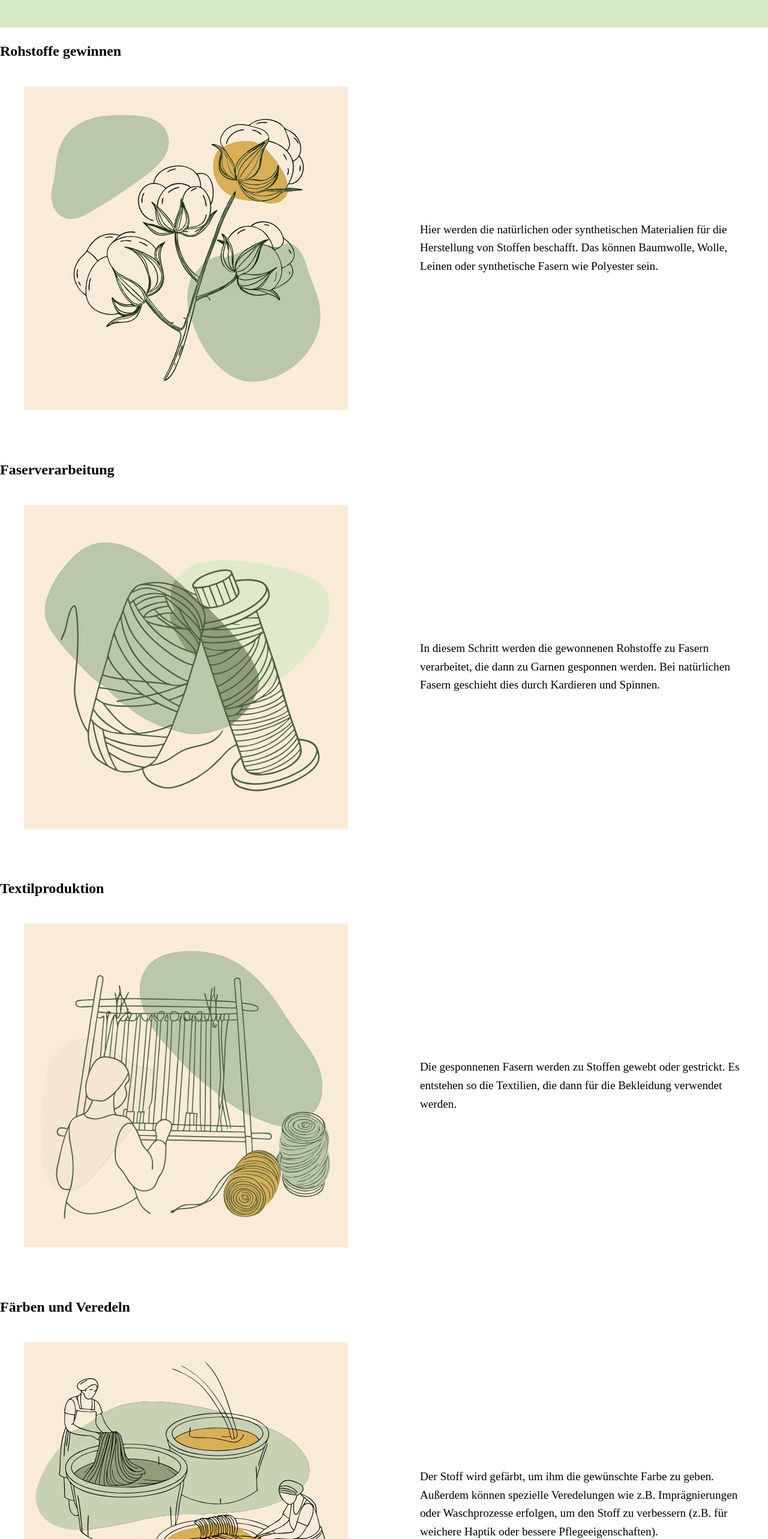
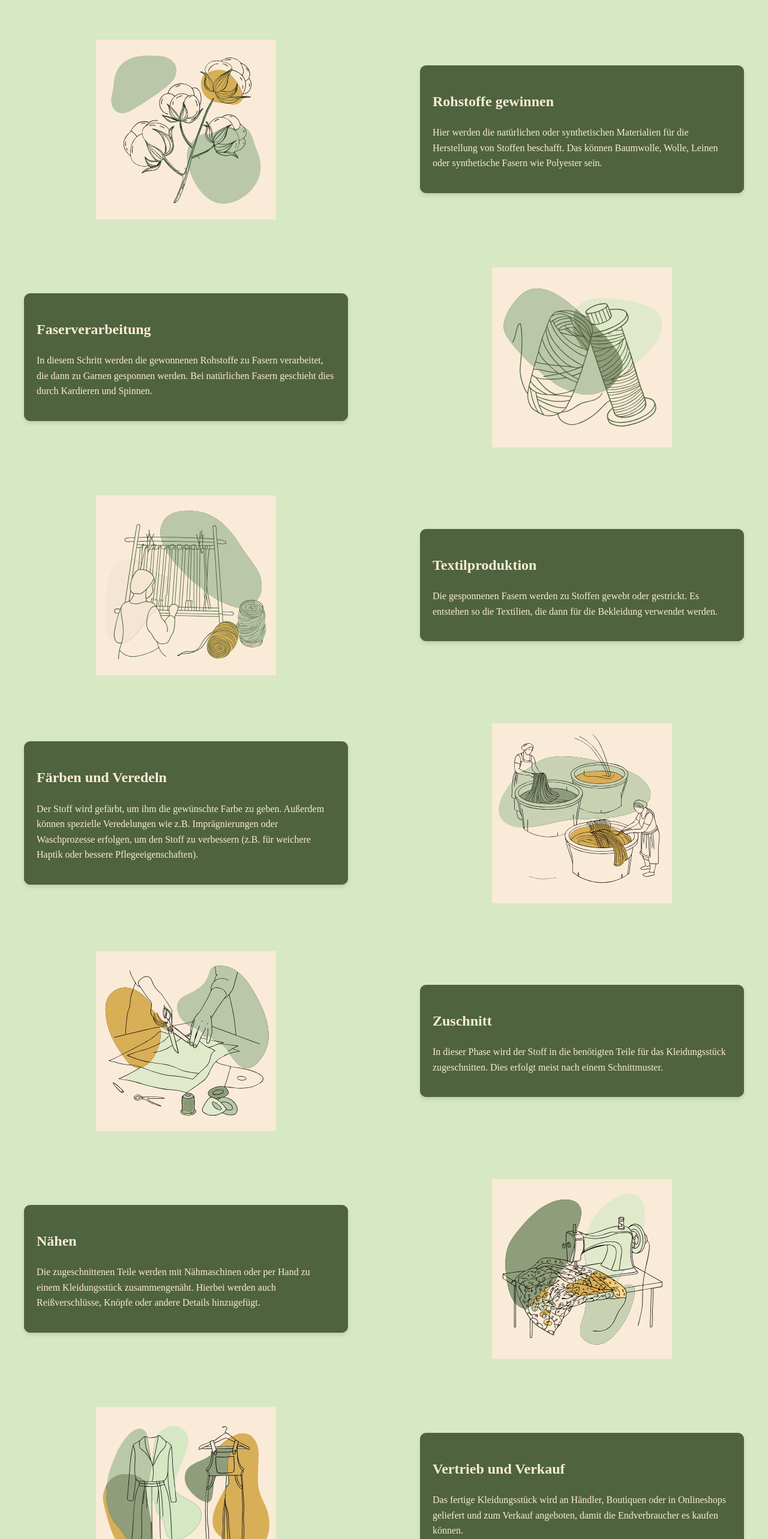
Before and after one commit to christianrenger/dmwt, a Next.js app: page / in a window 1280 px wide. Shown: the part 1152-3718 px from the top of the page at 60% size. Built offline with nearby package versions, Linux system fonts and the light colour scheme.

Commit message:
format verbessert text and container colored

```diff
--- a/app/globals.css
+++ b/app/globals.css
@@ -131,47 +131,57 @@ body {
 
 body {
   cursor: url('icons8-tshirt-32.png') , auto;
+  background-color: #D6E8C4;
 }
-/* General Container for the rows */
+
 .container {
-  max-width: 1200px; /* Adjust the width as per your design */
+  max-width: 1200px;
   margin: 0 auto;
   padding: 20px;
 }
-
-/* General Container for the rows */
-.container {
-  max-width: 1200px; /* Adjust the width as per your design */
-  margin: 0 auto;
-  padding: 20px;
+.colored-text-container {
+  background-color: #4f633f; /* Light gray background for the text */
+  padding: 20px; /* Add space inside the container */
+  border-radius: 10px; /* Rounded corners for a modern look */
+  box-shadow: 0 4px 6px rgba(0, 0, 0, 0.1); /* Subtle shadow for depth */
+  border: 1px solid #4f633f; /* Optional: border for better definition */
+}
+.colored-text-container h2 {
+  color: #faebd8; /* Example: blue heading */
 }
 
-/* Flexbox row that holds an image and text */
+.colored-text-container p {
+  color: #faebd8; /* Example: slightly lighter gray for paragraph text */
+}
+
+
 .row {
   display: flex;
   justify-content: space-between;
   align-items: center;
-  margin-bottom: 40px; /* Space between the rows */
+  flex-wrap: wrap;
+  gap: 20px;
+  margin-bottom: 40px;
 }
 
-/* Image styling */
-.image {
-  width: 45%; /* Adjust the image width */
-  height: auto;
+.image, .text {
+  width: 45%;
 }
 
-/* Text styling */
-.text {
-  width: 45%; /* Adjust the text width */
-  font-size: 1.2rem;
+@media (max-width: 768px) {
+  .row {
+    flex-direction: column;
+  }
+
+  .text, .image {
+    width: 100%;
+  }
 }
 
-/* Odd sections (1st, 3rd, 5th, etc.): Image on the right, text on the left */
 .row.odd {
-  flex-direction: row-reverse; /* Reverse the order: image on the right, text on the left */
+  flex-direction: row-reverse; /* Image on the right, text on the left */
 }
 
-/* Even sections (2nd, 4th, 6th, etc.): Image on the left, text on the right */
 .row.even {
-  flex-direction: row; /* Regular order: image on the left, text on the right */
+  flex-direction: row; /* Image on the left, text on the right */
 }
--- a/app/page.jsx
+++ b/app/page.jsx
@@ -87,7 +87,8 @@ export default function Home() {
                 <div className="hero-content">
                     <h1>Trage, Was Die Welt Verändert!</h1>
                     <p>
-                        „Jeder Kauf ist ein kleiner Schritt in Richtung einer nachhaltigeren Zukunft. Werde Teil der Veränderung!“
+                        „Jeder Kauf ist ein kleiner Schritt in Richtung einer nachhaltigeren Zukunft. Werde Teil der
+                        Veränderung!“
                     </p>
                     <button className="cta-button">Mehr Informationen</button>
                 </div>
@@ -101,16 +102,20 @@ export default function Home() {
                 </div>
             </header>
 
-            {/* Content Sections */}
-            <main className="main-content">
             <section className="content-section fade-in">
-                    <h2>Rohstoffe gewinnen</h2>
                 <div className="container">
                     <div className="row odd">
-                            <p className="text">
-                                Hier werden die natürlichen oder synthetischen Materialien für die Herstellung von Stoffen
-                                beschafft. Das können Baumwolle, Wolle, Leinen oder synthetische Fasern wie Polyester sein.
+                        <div className="text">
+                            <div className="colored-text-container">
+                            <h2>Rohstoffe gewinnen</h2>
+                            <p>
+                                Hier werden die natürlichen oder synthetischen Materialien für die Herstellung von
+                                Stoffen
+                                beschafft. Das können Baumwolle, Wolle, Leinen oder synthetische Fasern wie Polyester
+                                sein.
                             </p>
+                        </div>
+                        </div>
                         <Image
                             src="/baumwolle-icon 1.svg"
                             alt="Nachhaltige Materialien"
@@ -123,9 +128,18 @@ export default function Home() {
             </section>
 
             <section className="content-section fade-in">
-                    <h2>Faserverarbeitung</h2>
                 <div className="container">
                     <div className="row even">
+                        <div className="text">
+                            <div className="colored-text-container">
+                            <h2>Faserverarbeitung</h2>
+                            <p>
+                                In diesem Schritt werden die gewonnenen Rohstoffe zu Fasern verarbeitet, die dann zu
+                                Garnen
+                                gesponnen werden. Bei natürlichen Fasern geschieht dies durch Kardieren und Spinnen.
+                            </p>
+                                </div>
+                        </div>
                         <Image
                             src="/threads-icon 1.svg"
                             alt="Nachhaltige Produktion"
@@ -133,22 +147,23 @@ export default function Home() {
                             height={300}
                             className="image"
                         />
-                            <p className="text">
-                                In diesem Schritt werden die gewonnenen Rohstoffe zu Fasern verarbeitet, die dann zu Garnen
-                                gesponnen werden. Bei natürlichen Fasern geschieht dies durch Kardieren und Spinnen.
-                            </p>
                     </div>
                 </div>
             </section>
 
             <section className="content-section fade-in">
-                    <h2>Textilproduktion</h2>
                 <div className="container">
                     <div className="row odd">
-                            <p className="text">
-                                Die gesponnenen Fasern werden zu Stoffen gewebt oder gestrickt. Es entstehen so die Textilien,
+                        <div className="text">
+                            <div className="colored-text-container">
+                            <h2>Textilproduktion</h2>
+                            <p>
+                                Die gesponnenen Fasern werden zu Stoffen gewebt oder gestrickt. Es entstehen so die
+                                Textilien,
                                 die dann für die Bekleidung verwendet werden.
                             </p>
+                            </div>
+                        </div>
                         <Image
                             src="/weaving 1.svg"
                             alt="Recycling und Wiederverwendung"
@@ -161,9 +176,19 @@ export default function Home() {
             </section>
 
             <section className="content-section fade-in">
-                    <h2>Färben und Veredeln</h2>
                 <div className="container">
                     <div className="row even">
+                        <div className="text">
+                            <div className="colored-text-container">
+                            <h2>Färben und Veredeln</h2>
+                            <p>
+                                Der Stoff wird gefärbt, um ihm die gewünschte Farbe zu geben. Außerdem können spezielle
+                                Veredelungen wie z.B. Imprägnierungen oder Waschprozesse erfolgen, um den Stoff zu
+                                verbessern
+                                (z.B. für weichere Haptik oder bessere Pflegeeigenschaften).
+                            </p>
+                            </div>
+                        </div>
                         <Image
                             src="/threads-dyeing 1.svg"
                             alt="Recycling und Wiederverwendung"
@@ -171,23 +196,23 @@ export default function Home() {
                             height={300}
                             className="image"
                         />
-                            <p className="text">
-                                Der Stoff wird gefärbt, um ihm die gewünschte Farbe zu geben. Außerdem können spezielle
-                                Veredelungen wie z.B. Imprägnierungen oder Waschprozesse erfolgen, um den Stoff zu verbessern
-                                (z.B. für weichere Haptik oder bessere Pflegeeigenschaften).
-                            </p>
                     </div>
                 </div>
             </section>
 
             <section className="content-section fade-in">
-                    <h2>Zuschnitt</h2>
                 <div className="container">
                     <div className="row odd">
-                            <p className="text">
-                                In dieser Phase wird der Stoff in die benötigten Teile für das Kleidungsstück zugeschnitten.
+                        <div className="text">
+                            <div className="colored-text-container">
+                            <h2>Zuschnitt</h2>
+                            <p>
+                                In dieser Phase wird der Stoff in die benötigten Teile für das Kleidungsstück
+                                zugeschnitten.
                                 Dies erfolgt meist nach einem Schnittmuster.
                             </p>
+                        </div>
+                        </div>
                         <Image
                             src="/cutting-fabric 1.svg"
                             alt="Recycling und Wiederverwendung"
@@ -200,9 +225,18 @@ export default function Home() {
             </section>
 
             <section className="content-section fade-in">
-                    <h2>Nähen</h2>
                 <div className="container">
                     <div className="row even">
+                        <div className="text">
+                            <div className="colored-text-container">
+                            <h2>Nähen</h2>
+                            <p>
+                                Die zugeschnittenen Teile werden mit Nähmaschinen oder per Hand zu einem Kleidungsstück
+                                zusammengenäht. Hierbei werden auch Reißverschlüsse, Knöpfe oder andere Details
+                                hinzugefügt.
+                            </p>
+                        </div>
+                        </div>
                         <Image
                             src="/fabric-sewing 1.svg"
                             alt="Recycling und Wiederverwendung"
@@ -210,22 +244,23 @@ export default function Home() {
                             height={300}
                             className="image"
                         />
-                            <p className="text">
-                                Die zugeschnittenen Teile werden mit Nähmaschinen oder per Hand zu einem Kleidungsstück
-                                zusammengenäht. Hierbei werden auch Reißverschlüsse, Knöpfe oder andere Details hinzugefügt.
-                            </p>
                     </div>
                 </div>
             </section>
 
             <section className="content-section fade-in">
-                    <h2>Vertrieb und Verkauf</h2>
                 <div className="container">
                     <div className="row odd">
-                            <p className="text">
-                                Das fertige Kleidungsstück wird an Händler, Boutiquen oder in Onlineshops geliefert und zum
+                        <div className="text">
+                            <div className="colored-text-container">
+                            <h2>Vertrieb und Verkauf</h2>
+                            <p>
+                                Das fertige Kleidungsstück wird an Händler, Boutiquen oder in Onlineshops geliefert und
+                                zum
                                 Verkauf angeboten, damit die Endverbraucher es kaufen können.
                             </p>
+                            </div>
+                        </div>
                         <Image
                             src="/clothes-icon 1.svg"
                             alt="Recycling und Wiederverwendung"
@@ -236,10 +271,10 @@ export default function Home() {
                     </div>
                 </div>
             </section>
-            </main>
 
 
-            {/* Infografik */}
+            {/* Infografik */
+            }
             <section id="infografik" className="infografik-section">
                 <h2>Infografik: Puzzle</h2>
                 <div className="puzzle">
@@ -249,12 +284,12 @@ export default function Home() {
                 </div>
             </section>
 
-            {/* Unsere Wahl Section */}
+            {/* Unsere Wahl Section */
+            }
             <section id="unsere-wahl">
                 <h1>Unsere Wahl für nachhaltige Mode</h1>
                 <p>Erfahre mehr über unsere Auswahl an nachhaltiger Kleidung.</p>
             </section>
-
 
 
             <footer>
```
Lines whose indentation alone changed are shown as unchanged.
